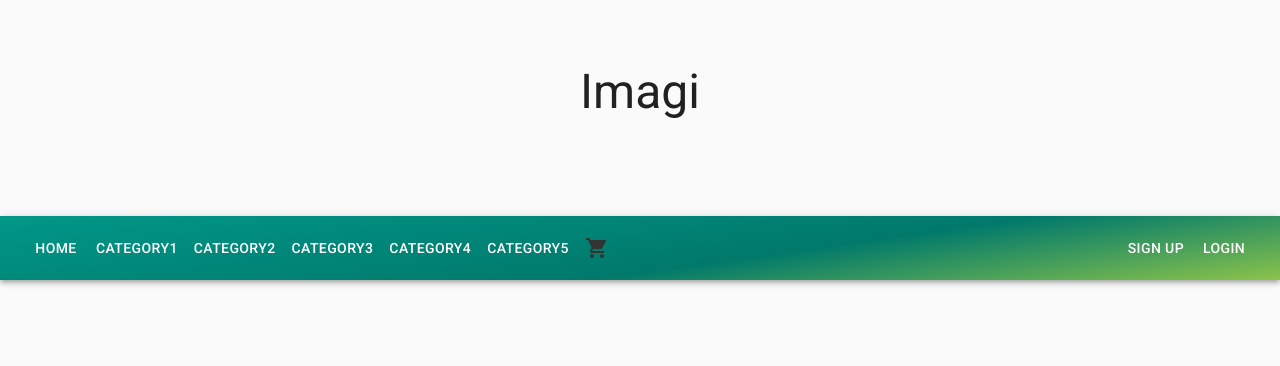
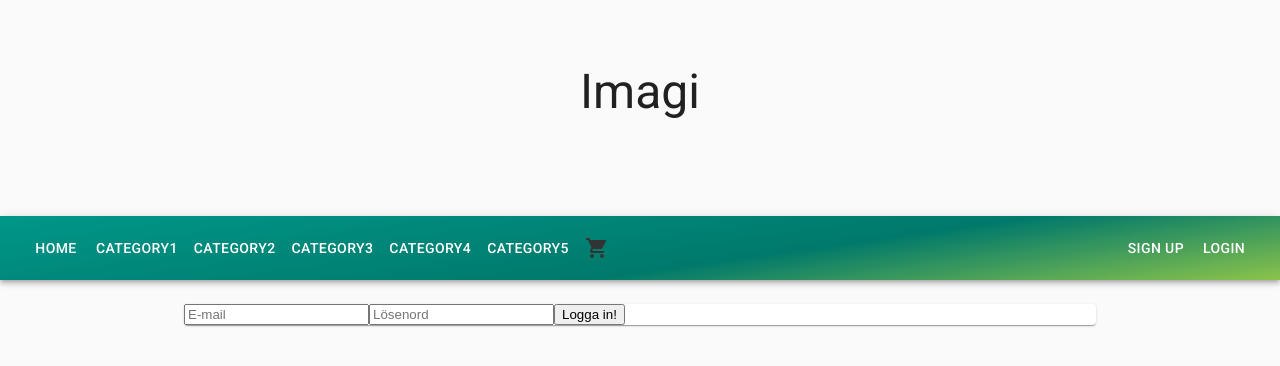
Before and after one commit to Condif/poster-ehandel, a React (Create React App) app in the folder client/: page /login in a window 1280 px wide. Shown: the top 366 px of the page. Built offline with nearby package versions, Linux system fonts and the light colour scheme.

Commit message:
Login page

```diff
--- a/client/src/components/Layout.js
+++ b/client/src/components/Layout.js
@@ -1,21 +1,19 @@
-import React from 'react';
-import Paper from '@material-ui/core/Paper';
-import Grid from '@material-ui/core/Grid';
-import Header from './Header';
-import NavBar from './NavBar';
-import { BrowserRouter as Router, Route, Switch } from 'react-router-dom';
-import Main from './Main';
-import Cart from './cart/Cart'
-// import Login from './Login';
+import React from "react";
+import Paper from "@material-ui/core/Paper";
+import Grid from "@material-ui/core/Grid";
+import Header from "./Header";
+import NavBar from "./NavBar";
+import { BrowserRouter as Router, Route, Switch } from "react-router-dom";
+import Main from "./Main";
+import Cart from "./cart/Cart";
+import Login from "./Login";
 // import Register from './Register';
 // import UserOrders from './UserOrders';
 // import Checkout from './Checkout';
 // import ProductView from './ProductView';
 // import CategoryPage from './CategoryPage';
-import Container from '@material-ui/core/Container';
-import UserContextProvider from '../contexts/UserContext';
-
-
+import Container from "@material-ui/core/Container";
+import UserContextProvider from "../contexts/UserContext";
 
 const Layout = (props) => {
   return (
@@ -28,30 +26,28 @@ const Layout = (props) => {
             <Grid item xs={12}>
               <NavBar />
             </Grid>
-                        <Container style={{ marginTop: '8px' }} maxWidth="md">
+            <Container style={{ marginTop: "8px" }} maxWidth="md">
               <Paper>
                 <Switch>
                   <Route exact path="/">
                     <Main />
                   </Route>
-                                    {/*
-                                    <Route exact path="/login" component={Login} />
-                                    <Route exact path="/register" component={Register} />
+
+                  <Route path="/login" component={Login} />
+                  {/* <Route exact path="/register" component={Register} />
                                     <Route exact path="/category" component={CategoryPage} />
                                     <Route exact path="/checkout" component={Checkout} />
-                                    <Route exact path="/orders" component={UserOrders} />
-                                */}
+                                    <Route exact path="/orders" component={UserOrders} /> */}
                 </Switch>
                 {props.children}
               </Paper>
             </Container>
           </Grid>
         </div>
-            </Router >
+      </Router>
     </UserContextProvider>
-
-    )
-}
+  );
+};
 
 // Funktion för att göra slug URL
 
--- a/client/src/components/Login.js
+++ b/client/src/components/Login.js
@@ -1,9 +1,62 @@
-import React from 'react';
+import React, { useState, useContext } from "react";
+import { useHistory } from "react-router-dom";
+import { UserContext } from "../contexts/UserContext";
 
-const Login = () => {
-    return (
-        <p>Login</p>
-    )
+export default function Login() {
+  const [userEmail, setUserEmail] = useState([]);
+  const [userPassword, setUserPassword] = useState([]);
+
+  const { setUser } = useContext(UserContext);
+
+  const history = useHistory();
+
+  function redirectToUserPage() {
+    history.push("/userpage");
+  }
+
+  function authenticateUser() {
+    let user = {
+      email: userEmail,
+      password: userPassword,
+    };
+
+    fetch("http://localhost:8080/sessions/login", {
+      method: "POST",
+      headers: {
+        "Content-Type": "application/json",
+      },
+      credentials: "include",
+      body: JSON.stringify(user),
+    }).then(async (response) => {
+      if (response.status === 200) {
+        let dataFromBackend = await response.json();
+        setUser(dataFromBackend);
+        redirectToUserPage();
+      }
+      if (response.status === 401) {
+        let messageResponse = await response.json();
+        alert(messageResponse.message);
+      }
+    });
+  }
+
+  return (
+    <div>
+      <input
+        className="userEmail"
+        type="text"
+        required
+        placeholder="E-mail"
+        onChange={(event) => setUserEmail(event.target.value)}
+      ></input>
+      <input
+        className="userPassword"
+        type="password"
+        required
+        placeholder="Lösenord"
+        onChange={(event) => setUserPassword(event.target.value)}
+      ></input>
+      <button onClick={() => authenticateUser()}>Logga in!</button>
+    </div>
+  );
 }
-
-export default Login;
```
Lines whose indentation alone changed are shown as unchanged.
